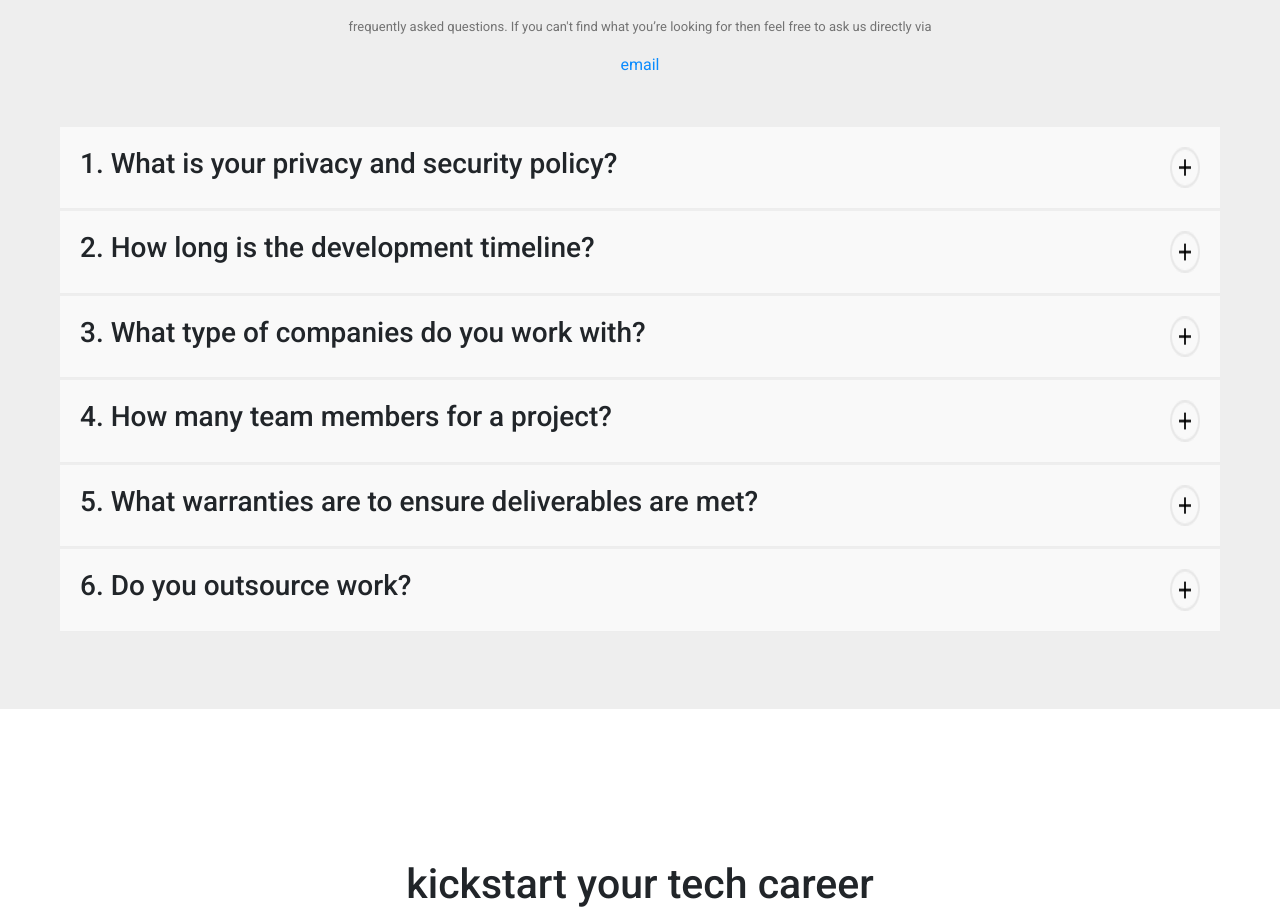
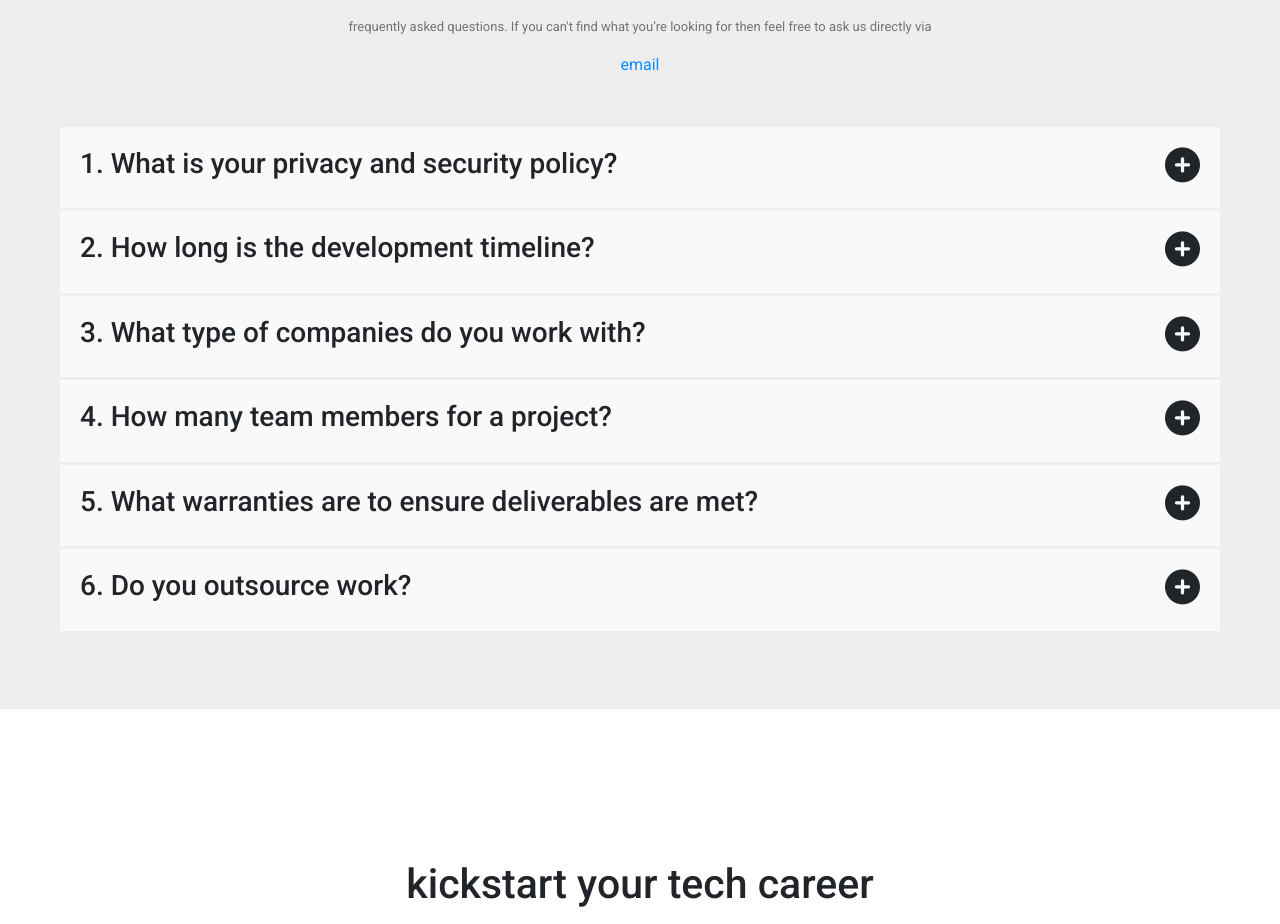
Before and after one commit to FlorOmur/apello, a plain HTML site: page index.html in a window 1280 px wide. Shown: the part 8880-9804 px from the top of the page. Drawn offline with nearby package versions, Linux system fonts and the light colour scheme.

Commit message:
icon-collapse

```diff
--- a/css/style.css
+++ b/css/style.css
@@ -621,10 +621,6 @@ p {
     margin: 0;
 }
 
-.expand-collapse div {
-    padding: 0;
-}
-
 .collapse-item {
     display: flex;
     justify-content: space-between;
@@ -637,6 +633,10 @@ p {
 }
 .collapse-item h3{
     padding: 20px;
+}
+.collapse-icon{
+    padding: 20px;
+    font-size: 35px;
 }
 .collapse-item img{
     padding: 20px;
--- a/index.html
+++ b/index.html
@@ -442,7 +442,9 @@
             <div class="expand-collapse">
                 <div class="collapse-item">
                     <h3>1. What is your privacy and security policy?</h3>
-                    <img src="./img/frame.png" alt="img">
+                    <div class="collapse-icon">
+                        <i class="fa fa-plus-circle" aria-hidden="true"></i>
+                    </div>
                 </div>
                 <div>
                     <p>Lorem ipsum dolor sit amet, consectetur adipisicing elit. Ad deleniti dignissimos dolor eius
@@ -451,7 +453,9 @@
                 </div>
                 <div class="collapse-item">
                     <h3>2. How long is the development timeline?</h3>
-                    <img src="./img/frame.png" alt="img">
+                    <div class="collapse-icon">
+                        <i class="fa fa-plus-circle" aria-hidden="true"></i>
+                    </div>
                 </div>
                 <div>
                     <p>Lorem ipsum dolor sit amet, consectetur adipisicing elit. Ad deleniti dignissimos dolor eius
@@ -460,7 +464,9 @@
                 </div>
                 <div class="collapse-item">
                     <h3>3. What type of companies do you work with?</h3>
-                    <img src="./img/frame.png" alt="img">
+                    <div class="collapse-icon">
+                        <i class="fa fa-plus-circle" aria-hidden="true"></i>
+                    </div>
                 </div>
                 <div>
                     <p>Lorem ipsum dolor sit amet, consectetur adipisicing elit. Ad deleniti dignissimos dolor eius
@@ -469,7 +475,9 @@
                 </div>
                 <div class="collapse-item">
                     <h3>4. How many team members for a project?</h3>
-                    <img src="./img/frame.png" alt="img">
+                    <div class="collapse-icon">
+                        <i class="fa fa-plus-circle" aria-hidden="true"></i>
+                    </div>
                 </div>
                 <div>
                     <p>Lorem ipsum dolor sit amet, consectetur adipisicing elit. Ad deleniti dignissimos dolor eius
@@ -478,7 +486,9 @@
                 </div>
                 <div class="collapse-item">
                     <h3>5. What warranties are to ensure deliverables are met?</h3>
-                    <img src="./img/frame.png" alt="img">
+                    <div class="collapse-icon">
+                        <i class="fa fa-plus-circle" aria-hidden="true"></i>
+                    </div>
                 </div>
                 <div>
                     <p>Lorem ipsum dolor sit amet, consectetur adipisicing elit. Ad deleniti dignissimos dolor eius
@@ -487,7 +497,9 @@
                 </div>
                 <div class="collapse-item">
                     <h3>6. Do you outsource work?</h3>
-                    <img src="./img/frame.png" alt="img">
+                    <div class="collapse-icon">
+                        <i class="fa fa-plus-circle" aria-hidden="true"></i>
+                    </div>
                 </div>
                 <div>
                     <p>Lorem ipsum dolor sit amet, consectetur adipisicing elit. Ad deleniti dignissimos dolor eius
```
